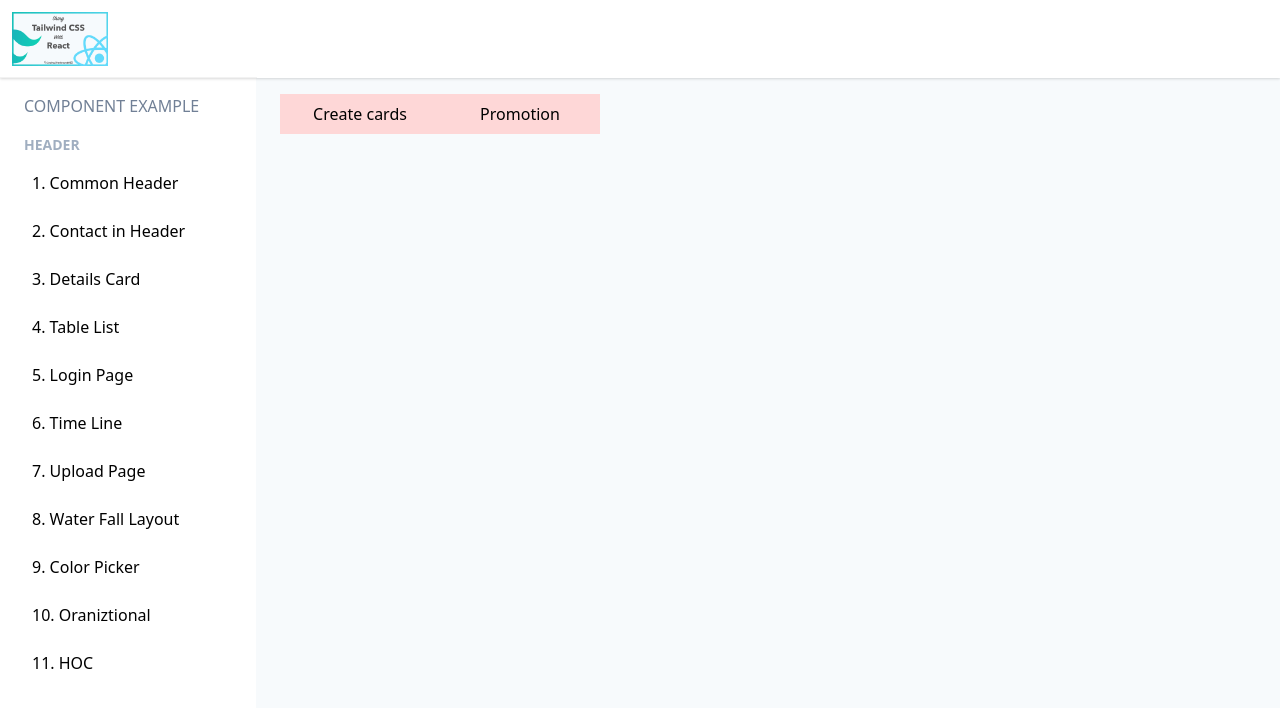
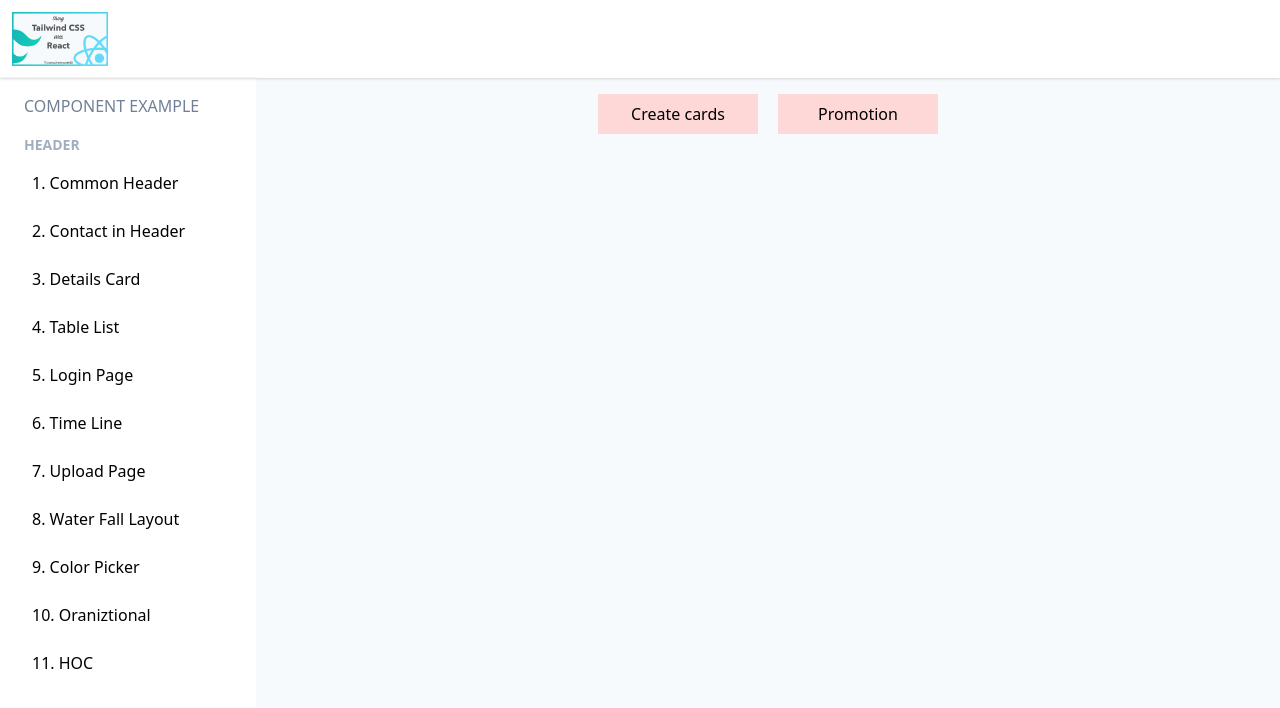
Before and after one commit to liaooliver/React-Component-Tailwind, a React (Create React App) app: page /hoc in a window 1280 px wide. Shown: the top 708 px of the page. Built offline with nearby package versions, Linux system fonts and the light colour scheme.

Commit message:
comment HOC component

```diff
--- a/src/components/Hoc.jsx
+++ b/src/components/Hoc.jsx
@@ -7,9 +7,13 @@ const CreditCardWithOpen = withOpen(CreditCard)
 const PromotionWithOpen = withOpen(Promotion)
 
 const HOC = () => {
-    return <div className="flex">
-        <CreditCardWithOpen></CreditCardWithOpen>
-        <PromotionWithOpen></PromotionWithOpen>
+    return <div className="w-full flex justify-center">
+        <div className="mr-5">
+            <CreditCardWithOpen></CreditCardWithOpen>
+        </div>
+        <div>
+            <PromotionWithOpen></PromotionWithOpen>
+        </div>
     </div>
 }
 
--- a/src/components/hoc/Bar.jsx
+++ b/src/components/hoc/Bar.jsx
@@ -1,7 +1,7 @@
 import React from 'react';
 
 const Bar = ({title, toggle}) => {
-    return <div className="w-full p-2 bg-red-200 text-center" onClick={()=>toggle()}>{ title }</div>
+    return <div className="w-full p-2 bg-red-200 text-center cursor-pointer" onClick={()=>toggle()}>{ title }</div>
 }
 
 export default Bar;
--- a/src/components/hoc/Image.jsx
+++ b/src/components/hoc/Image.jsx
@@ -1,7 +1,9 @@
 import React from 'react';
 
-const Image = () => {
-    return <div>Image</div>
+const Image = ({src}) => {
+    return <div>
+        <img src={src} alt="image" />
+    </div>
 }
 
 export default Image;
```
Also changed, not shown: src/components/hoc/Block.jsx (deleted, +0 -7 lines), src/components/hoc/CreditCard.jsx (+2 -1 lines), src/components/hoc/Promotion.jsx (+2 -1 lines), src/components/hoc/withOpen.jsx (+15 -0 lines), src/assets/payment.png (added), src/assets/promotion.png (added).
